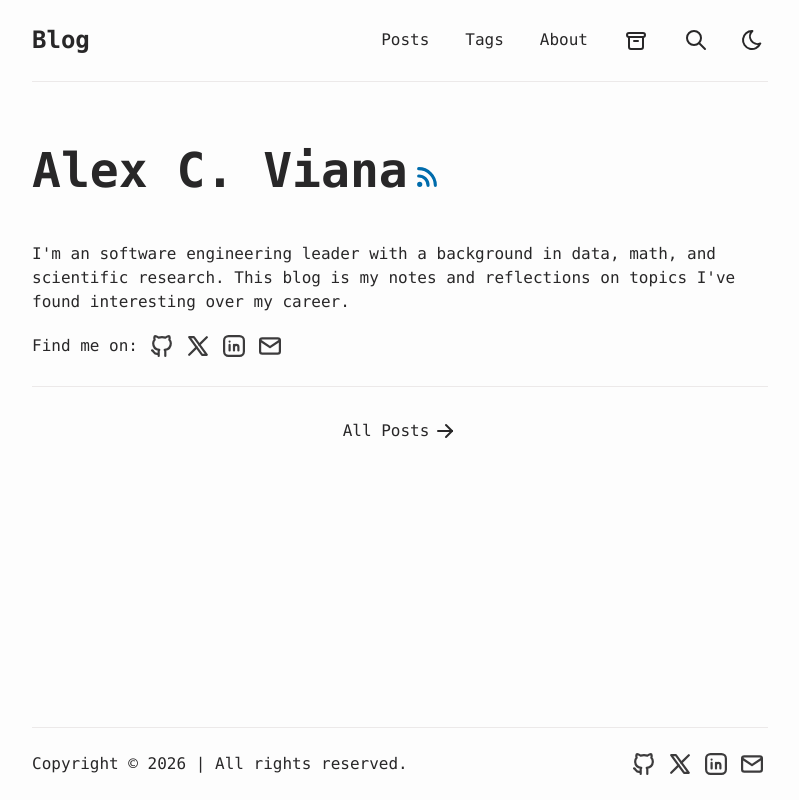
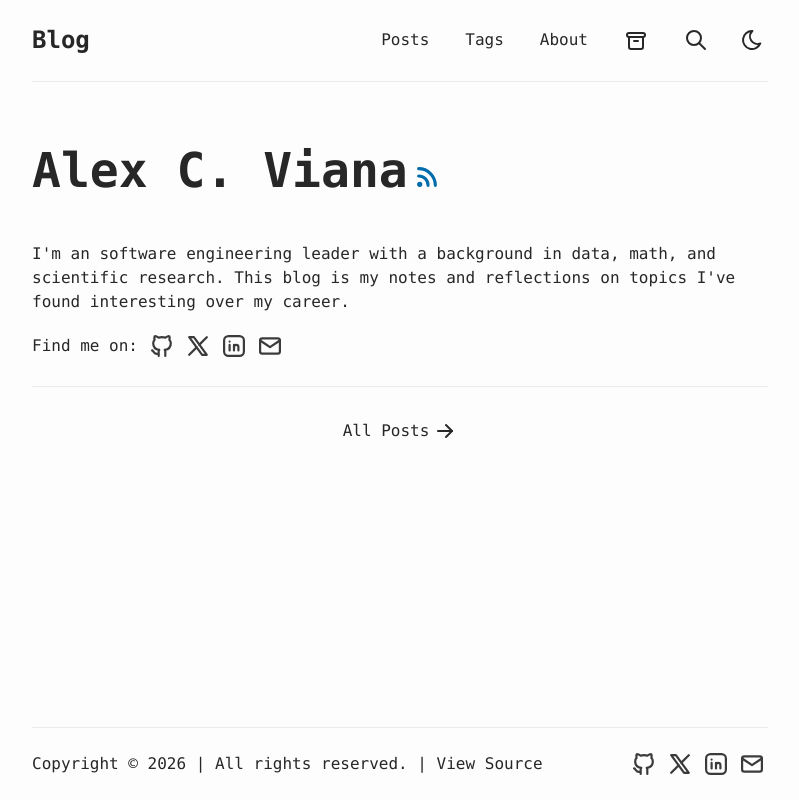
Before and after one commit to acviana/cloudflare-astro-blog, an Astro site: page / in a window 1280 px wide. Shown: the whole page, without its empty margins (240-1039 px from the left). Built offline with nearby package versions, Linux system fonts and the light colour scheme; Astro itself is replaced by a stand-in of ours.

Commit message:
Add 'View Source' link to footer
- Add sourceCode configuration to SITE config
- Display 'View Source' link in footer after copyright
- Links to GitHub repository: https://github.com/acviana/cloudflare-astro-blog
- Can be toggled with sourceCode.enabled flag

```diff
--- a/src/components/Footer.astro
+++ b/src/components/Footer.astro
@@ -1,6 +1,7 @@
 ---
 import type { HTMLAttributes } from "astro/types";
 import Socials from "./Socials.astro";
+import { SITE } from "@/config";
 
 const currentYear = new Date().getFullYear();
 
@@ -27,6 +28,21 @@ const { noMarginTop = false, class: className, ...attrs } = Astro.props;
       <span>Copyright &#169; {currentYear}</span>
       <span class="hidden sm:inline">&nbsp;|&nbsp;</span>
       <span>All rights reserved.</span>
+      {
+        SITE.sourceCode.enabled && (
+          <>
+            <span class="hidden sm:inline">&nbsp;|&nbsp;</span>
+            <a
+              href={SITE.sourceCode.url}
+              target="_blank"
+              rel="noopener noreferrer"
+              class="hover:underline"
+            >
+              {SITE.sourceCode.text}
+            </a>
+          </>
+        )
+      }
     </div>
   </div>
 </footer>
--- a/src/config.ts
+++ b/src/config.ts
@@ -16,6 +16,11 @@ export const SITE = {
     text: "Edit page",
     url: "https://github.com/acviana/cloudflare-astro-blog/edit/main/",
   },
+  sourceCode: {
+    enabled: true,
+    text: "View Source",
+    url: "https://github.com/acviana/cloudflare-astro-blog",
+  },
   dynamicOgImage: false,
   dir: "ltr", // "rtl" | "auto"
   lang: "en", // html lang code. Set this empty and default will be "en"
```
